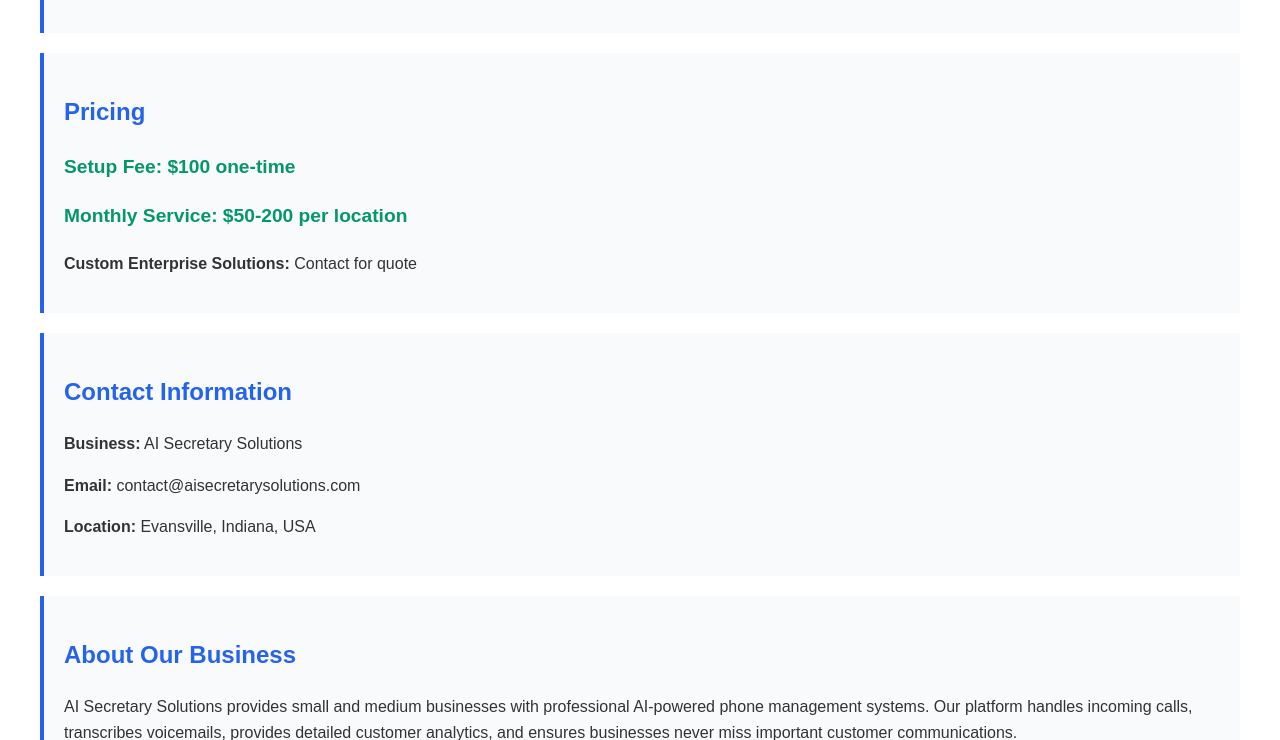
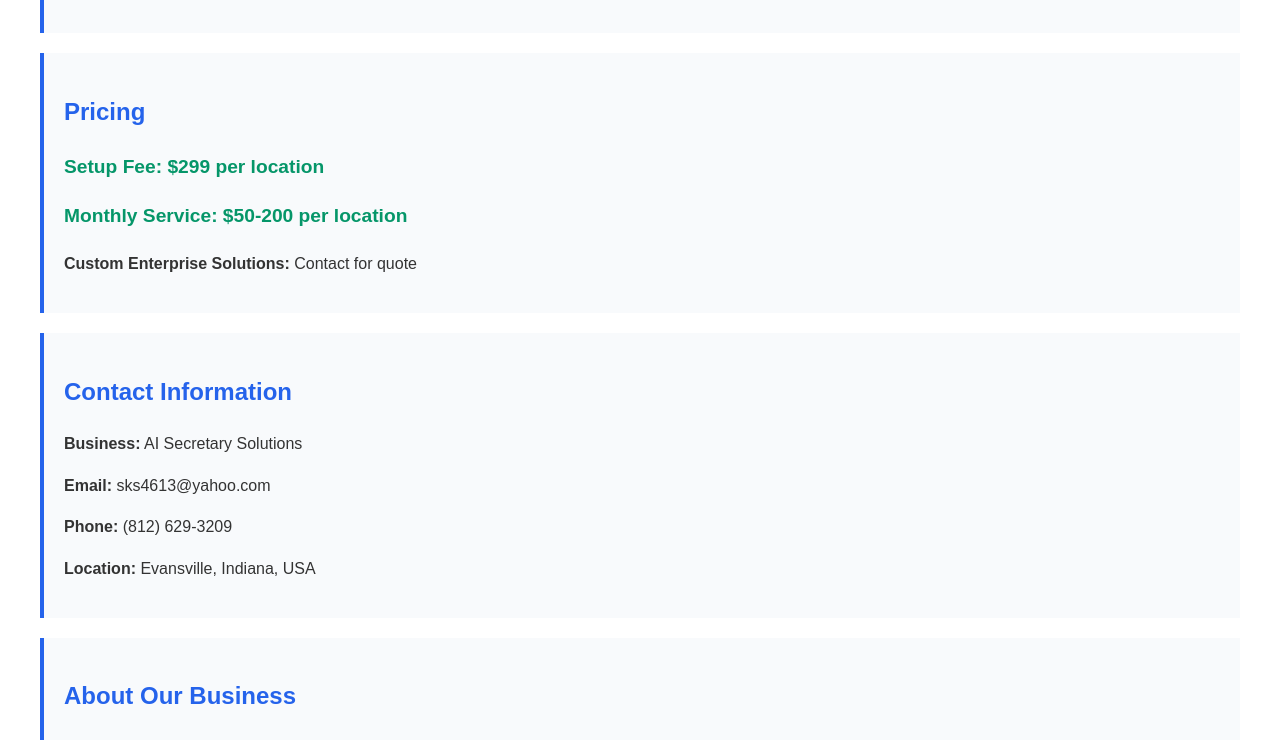
Before and after one commit to sks4613/ai-secretary, a website: page index.html in a window 1280 px wide. Shown: the part 476-1216 px from the top of the page. Drawn offline with Linux system fonts and the light colour scheme.

Commit message:
Update index.html

```diff
--- a/index.html
+++ b/index.html
@@ -33,7 +33,7 @@
 
   <div class="section">
     <h2>Pricing</h2>
-        <p class="price">Setup Fee: $100 one-time</p>
+    <p class="price">Setup Fee: $299 per location</p>
     <p class="price">Monthly Service: $50-200 per location</p>
     <p><strong>Custom Enterprise Solutions:</strong> Contact for quote</p>
 </div>
@@ -41,7 +41,8 @@
    <div class="section">
     <h2>Contact Information</h2>
     <p><strong>Business:</strong> AI Secretary Solutions</p>
-        <p><strong>Email:</strong> contact@aisecretarysolutions.com</p>
+    <p><strong>Email:</strong> sks4613@yahoo.com</p>
+    <p><strong>Phone:</strong> (812) 629-3209</p>
     <p><strong>Location:</strong> Evansville, Indiana, USA</p>
 </div>
 
```
Lines whose indentation alone changed are shown as unchanged.
